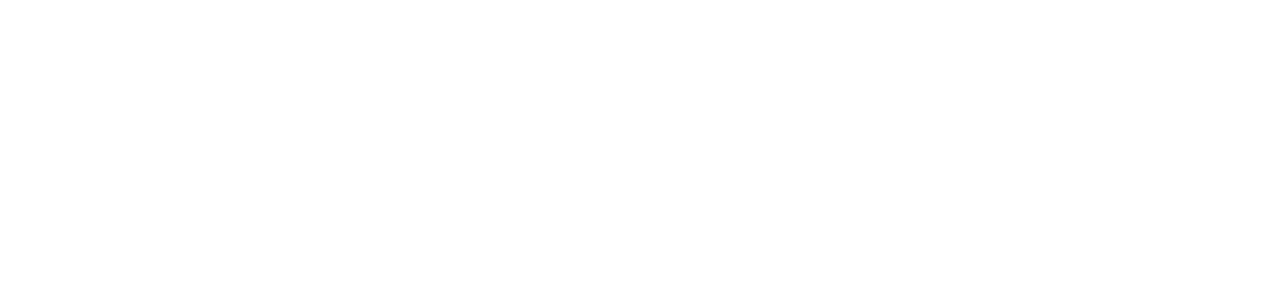
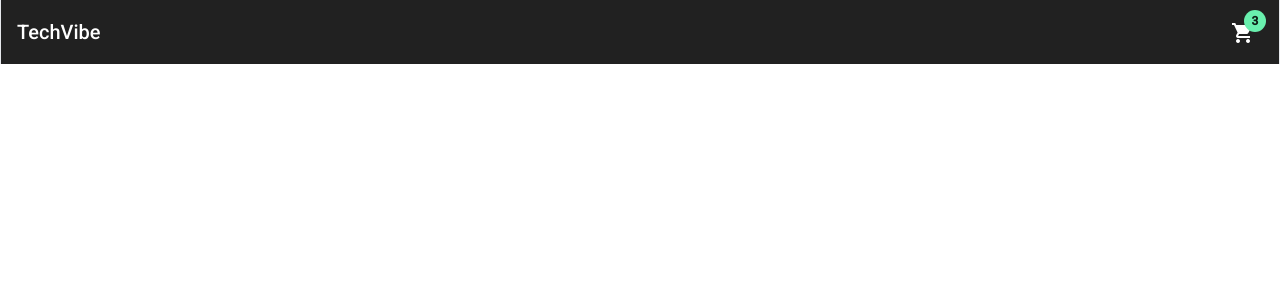
Before and after one commit to tia-cin/techvibe-ecommerce, an Angular app: page / in a window 1280 px wide. Shown: the top 300 px of the page. Built offline with nearby package versions, Linux system fonts and the light colour scheme.

Commit message:
header component

```diff
--- a/src/app/app.component.ts
+++ b/src/app/app.component.ts
@@ -2,7 +2,7 @@
 
 @Component({
   selector: "app-root",
-  template: ``,
+  template: `<app-header></app-header>`,
   styles: [],
 })
 export class AppComponent {
--- a/src/app/app.module.ts
+++ b/src/app/app.module.ts
@@ -15,9 +15,10 @@
 import { AppRoutingModule } from "./app-routing.module";
 import { AppComponent } from "./app.component";
 import { BrowserAnimationsModule } from "@angular/platform-browser/animations";
+import { HeaderComponent } from './components/header/header.component';
 
 @NgModule({
-  declarations: [AppComponent],
+  declarations: [AppComponent, HeaderComponent],
   imports: [
     BrowserModule,
     AppRoutingModule,
--- /dev/null
+++ b/src/app/components/header/header.component.html
@@ -0,0 +1,45 @@
+<mat-toolbar class="w-full sm:wmax-w-70 border-x justify-between items-center">
+  <a routerLink="home" class="flex items-center">
+    <span> TechVibe </span>
+  </a>
+  <button mat-icon-button [matMenuTriggerFor]="menu">
+    <mat-icon [matBadge]="3" matBadgeColor="accent">shopping_cart</mat-icon>
+  </button>
+  <mat-menu #menu="matMenu" class="bg-gray-300">
+    <div class="p-3 divide-y divide-solid">
+      <div class="pb-3 flex justify-between">
+        <span class="mr-16">3 Item</span>
+        <a routerLink="cart">View Cart</a>
+      </div>
+      <div class="py-3">
+        <div class="flex justify-between mb-2">
+          <p class="font-light">Keyboard x 1</p>
+          <span class="font-bold">{{ "120" | currency }}</span>
+        </div>
+        <div class="flex justify-between mb-2">
+          <p class="font-light">HeadPhones x 2</p>
+          <span class="font-bold">{{ "80" | currency }}</span>
+        </div>
+        <div class="flex justify-between mb-2">
+          <p class="font-light">SmartWatch x 1</p>
+          <span class="font-bold">{{ "100" | currency }}</span>
+        </div>
+      </div>
+      <div class="flex justify-between items-center py-2 text-lg">
+        <p class="font-light">Total:</p>
+        <span class="font-bold mb-3">{{ "300" | currency }}</span>
+      </div>
+      <div class="pt-3 flex justify-between">
+        <button class="bg-rose-600 text-white rounded-full w-9 h-9">
+          <mat-icon>remove_shopping_cart</mat-icon>
+        </button>
+        <button
+          routerLink="cart"
+          class="bg-green-600 text-white rounded-full w-9 h-9"
+        >
+          <mat-icon>shopping_cart_checkout</mat-icon>
+        </button>
+      </div>
+    </div>
+  </mat-menu>
+</mat-toolbar>
--- /dev/null
+++ b/src/app/components/header/header.component.ts
@@ -0,0 +1,11 @@
+import { Component, OnInit } from "@angular/core";
+
+@Component({
+  selector: "app-header",
+  templateUrl: "./header.component.html",
+})
+export class HeaderComponent implements OnInit {
+  constructor() {}
+
+  ngOnInit(): void {}
+}
--- a/src/styles.css
+++ b/src/styles.css
@@ -4,6 +4,15 @@
 @tailwind components;
 @tailwind utilities;
 
+html,
+body {
+  height: 100%;
+}
+body {
+  margin: 0;
+  padding: 0;
+}
+
 @layer base {
   html {
     font-family: "Poppins", sans-serif;
```
